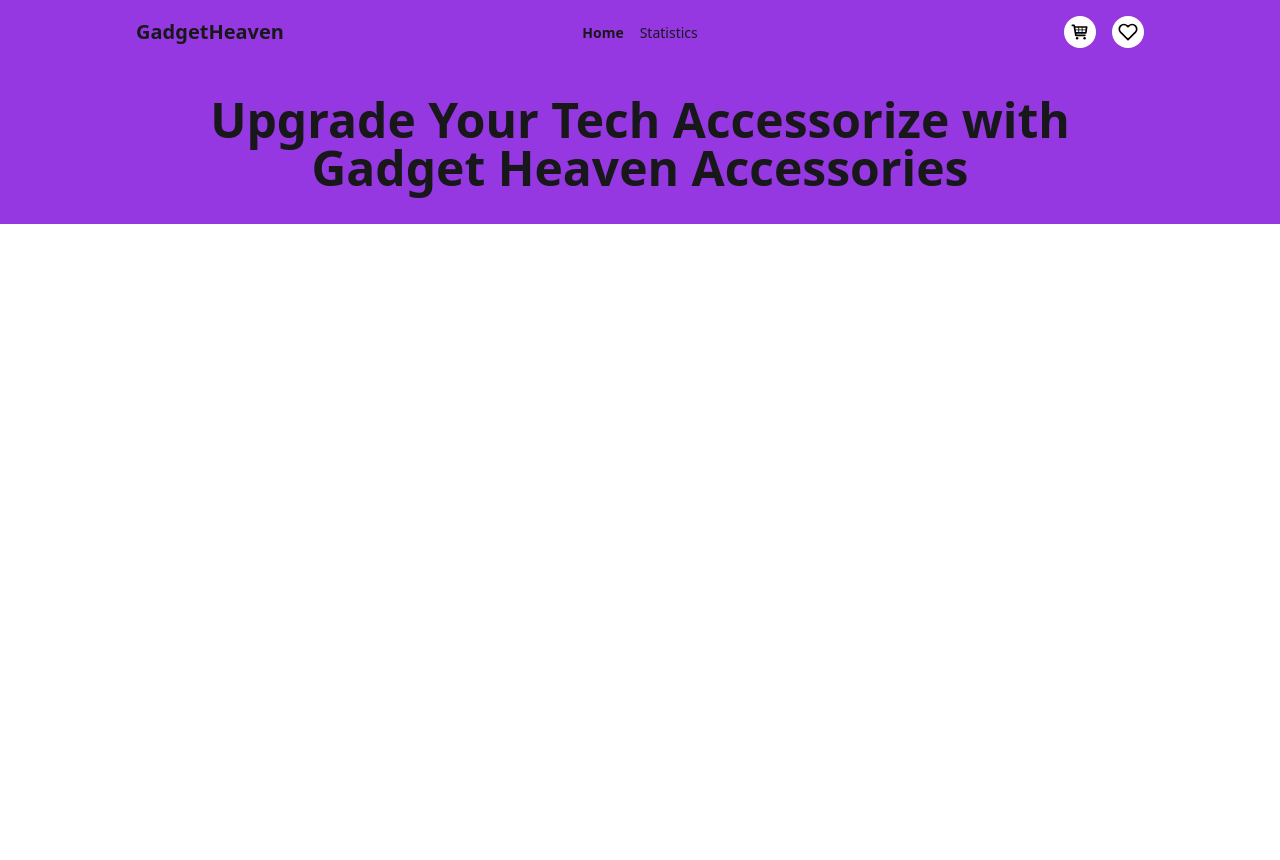
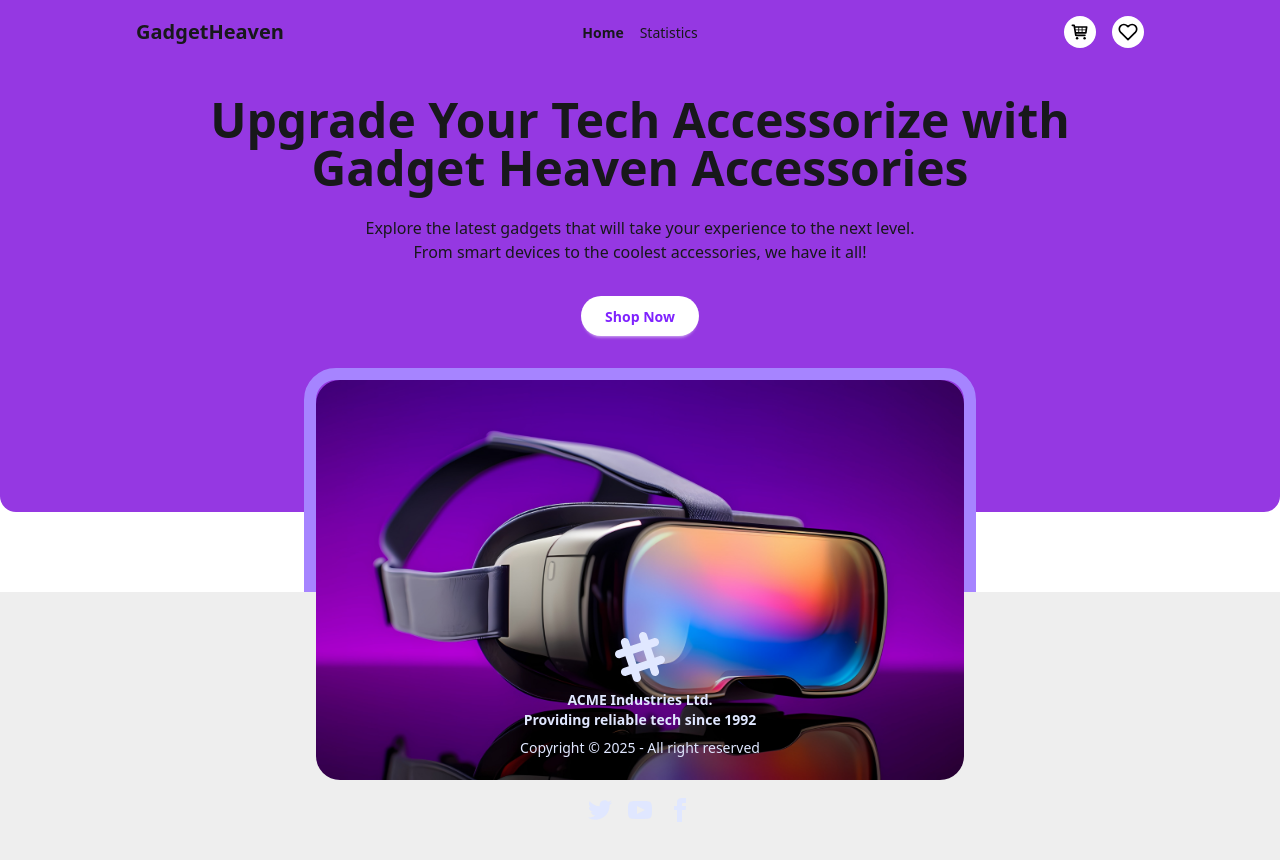
Before and after one commit to Sazedur11/gadget-heaven, a React (Vite) app: page / in a window 1280 px wide. Before the commit the page ends 800 px from the top, so only its background shows below. Built offline with nearby package versions, Linux system fonts and the light colour scheme.

Commit message:
banner design

```diff
--- a/src/App.jsx
+++ b/src/App.jsx
@@ -1,6 +1,7 @@
 import { Outlet } from "react-router-dom";
 import "./App.css";
 import Navbar from "./components/Navbar/Navbar";
+import Footer from "./components/Footer/Footer";
 
 function App() {
   return (
@@ -9,6 +10,7 @@
         <Navbar></Navbar>
       </div>
       <Outlet></Outlet>
+      <Footer></Footer>
     </div>
   );
 }
--- a/src/components/Banner/Banner.jsx
+++ b/src/components/Banner/Banner.jsx
@@ -1,9 +1,14 @@
-
+import banner from '../../assets/banner.jpg'
 
 const Banner = () => {
     return (
         <div className="w-4/5 mx-auto">
-            <h2 className="text-5xl font-bold text-center">Upgrade Your Tech Accessorize with Gadget Heaven Accessories</h2>
+            <h2 className="text-2xl md:text-5xl font-bold text-center">Upgrade Your Tech Accessorize with <br /> Gadget Heaven Accessories</h2>
+            <p className="text-center my-6">Explore the latest gadgets that will take your experience to the next level. <br /> From smart devices to the coolest accessories, we have it all!</p>
+            <button className="btn bg-white block mx-auto my-8 px-6 text-violet-600 font-bold rounded-full border-0">Shop Now</button>
+            <div className='border-12 border-violet-400 rounded-4xl w-2xs md:w-2xl lg:w-2xl mx-auto lg:-mb-120'>
+                <img className='w-2xs h-60 lg:w-2xl md:w-2xl md:h-80 lg:h-100 mx-auto rounded-3xl' src={banner} alt="" />
+            </div>
         </div>
     );
 };
--- /dev/null
+++ b/src/components/Footer/Footer.jsx
@@ -0,0 +1,66 @@
+
+
+const Footer = () => {
+  return (
+    <footer className="footer mt-20 footer-horizontal footer-center bg-base-300 text-primary-content p-10">
+      <aside>
+        <svg
+          width="50"
+          height="50"
+          viewBox="0 0 24 24"
+          xmlns="http://www.w3.org/2000/svg"
+          fillRule="evenodd"
+          clipRule="evenodd"
+          className="inline-block fill-current"
+        >
+          <path d="M22.672 15.226l-2.432.811.841 2.515c.33 1.019-.209 2.127-1.23 2.456-1.15.325-2.148-.321-2.463-1.226l-.84-2.518-5.013 1.677.84 2.517c.391 1.203-.434 2.542-1.831 2.542-.88 0-1.601-.564-1.86-1.314l-.842-2.516-2.431.809c-1.135.328-2.145-.317-2.463-1.229-.329-1.018.211-2.127 1.231-2.456l2.432-.809-1.621-4.823-2.432.808c-1.355.384-2.558-.59-2.558-1.839 0-.817.509-1.582 1.327-1.846l2.433-.809-.842-2.515c-.33-1.02.211-2.129 1.232-2.458 1.02-.329 2.13.209 2.461 1.229l.842 2.515 5.011-1.677-.839-2.517c-.403-1.238.484-2.553 1.843-2.553.819 0 1.585.509 1.85 1.326l.841 2.517 2.431-.81c1.02-.33 2.131.211 2.461 1.229.332 1.018-.21 2.126-1.23 2.456l-2.433.809 1.622 4.823 2.433-.809c1.242-.401 2.557.484 2.557 1.838 0 .819-.51 1.583-1.328 1.847m-8.992-6.428l-5.01 1.675 1.619 4.828 5.011-1.674-1.62-4.829z"></path>
+        </svg>
+        <p className="font-bold">
+          ACME Industries Ltd.
+          <br />
+          Providing reliable tech since 1992
+        </p>
+        <p>Copyright © {new Date().getFullYear()} - All right reserved</p>
+      </aside>
+      <nav>
+        <div className="grid grid-flow-col gap-4">
+          <a>
+            <svg
+              xmlns="http://www.w3.org/2000/svg"
+              width="24"
+              height="24"
+              viewBox="0 0 24 24"
+              className="fill-current"
+            >
+              <path d="M24 4.557c-.883.392-1.832.656-2.828.775 1.017-.609 1.798-1.574 2.165-2.724-.951.564-2.005.974-3.127 1.195-.897-.957-2.178-1.555-3.594-1.555-3.179 0-5.515 2.966-4.797 6.045-4.091-.205-7.719-2.165-10.148-5.144-1.29 2.213-.669 5.108 1.523 6.574-.806-.026-1.566-.247-2.229-.616-.054 2.281 1.581 4.415 3.949 4.89-.693.188-1.452.232-2.224.084.626 1.956 2.444 3.379 4.6 3.419-2.07 1.623-4.678 2.348-7.29 2.04 2.179 1.397 4.768 2.212 7.548 2.212 9.142 0 14.307-7.721 13.995-14.646.962-.695 1.797-1.562 2.457-2.549z"></path>
+            </svg>
+          </a>
+          <a>
+            <svg
+              xmlns="http://www.w3.org/2000/svg"
+              width="24"
+              height="24"
+              viewBox="0 0 24 24"
+              className="fill-current"
+            >
+              <path d="M19.615 3.184c-3.604-.246-11.631-.245-15.23 0-3.897.266-4.356 2.62-4.385 8.816.029 6.185.484 8.549 4.385 8.816 3.6.245 11.626.246 15.23 0 3.897-.266 4.356-2.62 4.385-8.816-.029-6.185-.484-8.549-4.385-8.816zm-10.615 12.816v-8l8 3.993-8 4.007z"></path>
+            </svg>
+          </a>
+          <a>
+            <svg
+              xmlns="http://www.w3.org/2000/svg"
+              width="24"
+              height="24"
+              viewBox="0 0 24 24"
+              className="fill-current"
+            >
+              <path d="M9 8h-3v4h3v12h5v-12h3.642l.358-4h-4v-1.667c0-.955.192-1.333 1.115-1.333h2.885v-5h-3.808c-3.596 0-5.192 1.583-5.192 4.615v3.385z"></path>
+            </svg>
+          </a>
+        </div>
+      </nav>
+    </footer>
+  );
+};
+
+export default Footer;
--- a/src/components/Home/Home.jsx
+++ b/src/components/Home/Home.jsx
@@ -3,7 +3,7 @@
 
 const Home = () => {
     return (
-        <div className="bg-[#9538E2] py-8">
+        <div className="bg-[#9538E2] pt-8 lg:pb-50 md:pb-20 pb-8 rounded-b-2xl">
             <Banner></Banner>
         </div>
     );
```
